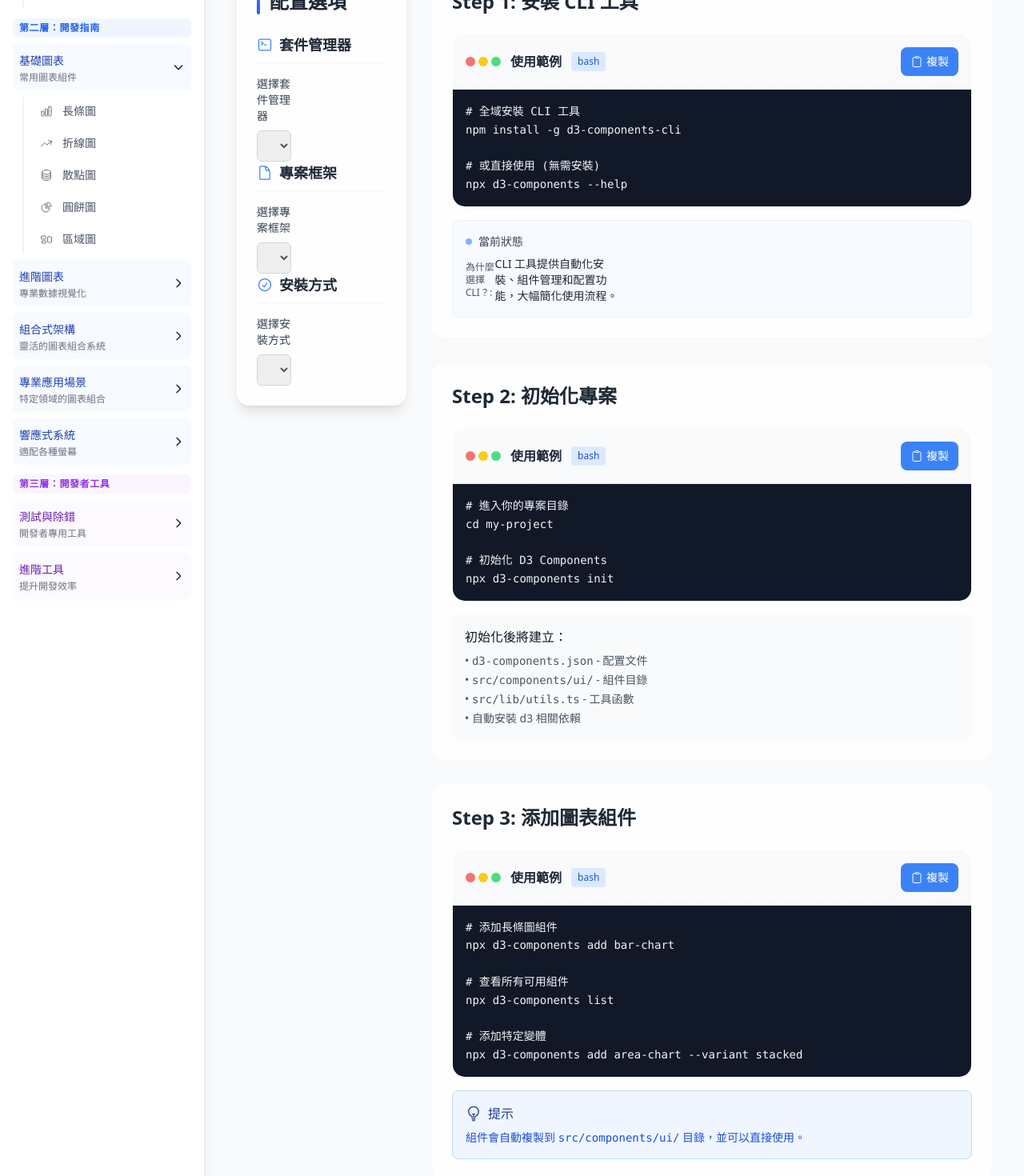
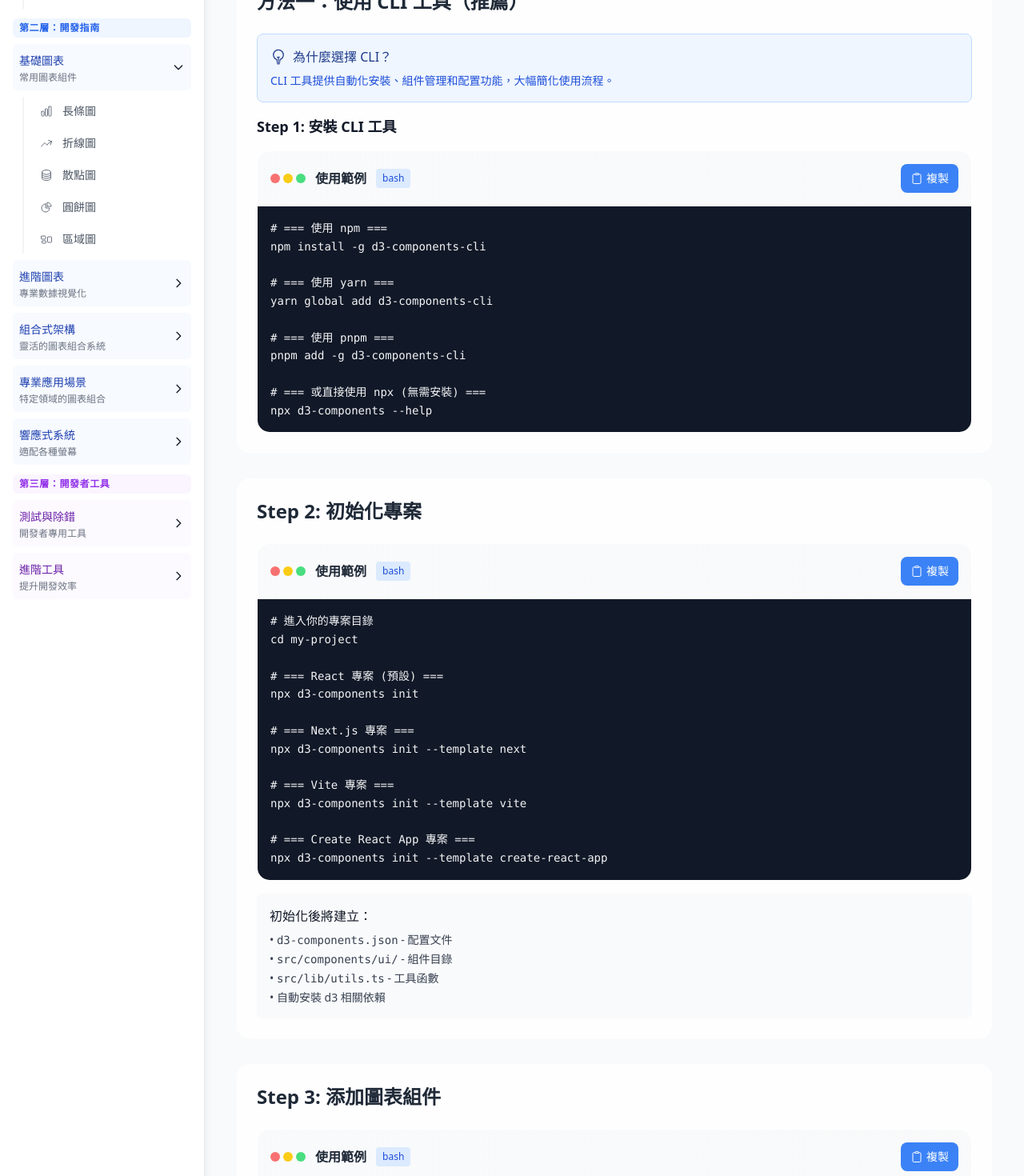
Before and after one commit to chiao-yyc/d3-components-library, a React (Vite) app in the folder demo/: page /installation in a window 1280 px wide. Shown: the part 320-1790 px from the top of the page at 80% size. Built offline with nearby package versions, Linux system fonts and the light colour scheme.

Commit message:
refactor: simplify InstallationGuide component by removing unused state and controls

```diff
--- a/demo/eslint-rules/require-demo-page-template.js
+++ b/demo/eslint-rules/require-demo-page-template.js
@@ -38,7 +38,7 @@ export default {
     let imports = [];
 
     // Pages exempt from this rule
-    const exemptPages = ['Home.tsx', 'Gallery.tsx', 'ChartsShowcase.tsx', 'BarChartDemoV2.tsx', 'DataProcessorTestDemo.tsx'];
+    const exemptPages = ['Home.tsx', 'Gallery.tsx', 'ChartsShowcase.tsx', 'BarChartDemoV2.tsx', 'DataProcessorTestDemo.tsx', 'InstallationGuide.tsx'];
     const currentPageFile = filename.split('/').pop();
 
     return {
--- a/demo/src/pages/InstallationGuide.tsx
+++ b/demo/src/pages/InstallationGuide.tsx
@@ -3,14 +3,10 @@
  * 提供詳細的安裝步驟、配置和使用說明
  */
 
-import { useState } from 'react'
 import { motion } from 'framer-motion'
 import {
   DemoPageTemplate,
   ContentSection,
-  ModernControlPanel,
-  ControlGroup,
-  SelectControl,
   CodeExample,
   StatusDisplay
 } from '../components/ui'
@@ -23,104 +19,39 @@ import {
 } from '@heroicons/react/24/outline'
 
 export default function InstallationGuide() {
-  const [packageManager, setPackageManager] = useState<'npm' | 'yarn' | 'pnpm'>('npm')
-  const [framework, setFramework] = useState<'react' | 'next' | 'vite' | 'create-react-app'>('react')
-  const [installMethod, setInstallMethod] = useState<'cli' | 'manual'>('cli')
-
-  const getInstallCommand = () => {
-    const commands = {
-      npm: 'npm install -g d3-components-cli',
-      yarn: 'yarn global add d3-components-cli',
-      pnpm: 'pnpm add -g d3-components-cli'
-    }
-    return commands[packageManager]
-  }
-
-  const getInitCommand = () => {
-    const base = 'd3-components init'
-    const templateFlag = framework !== 'react' ? ` --template ${framework}` : ''
-    return `npx ${base}${templateFlag}`
-  }
-
-  const getDependencyInstall = () => {
-    const commands = {
-      npm: 'npm install d3 @types/d3',
-      yarn: 'yarn add d3 @types/d3',
-      pnpm: 'pnpm add d3 @types/d3'
-    }
-    return commands[packageManager]
-  }
-
   return (
     <DemoPageTemplate
       title="安裝指南"
       description="完整的 D3 Components 安裝和設置教學"
     >
-      <div className="grid grid-cols-1 lg:grid-cols-4 gap-8">
-        {/* 控制面板 */}
-        <div className="lg:col-span-1">
-          <ModernControlPanel title="配置選項">
-            <ControlGroup title="套件管理器" icon={<CommandLineIcon className="w-5 h-5" />}>
-              <SelectControl
-                label="選擇套件管理器"
-                value={packageManager}
-                onChange={(value) => setPackageManager(value as typeof packageManager)}
-                options={[
-                  { value: 'npm', label: 'npm' },
-                  { value: 'yarn', label: 'Yarn' },
-                  { value: 'pnpm', label: 'pnpm' }
-                ]}
-              />
-            </ControlGroup>
-
-            <ControlGroup title="專案框架" icon={<DocumentIcon className="w-5 h-5" />}>
-              <SelectControl
-                label="選擇專案框架"
-                value={framework}
-                onChange={(value) => setFramework(value as typeof framework)}
-                options={[
-                  { value: 'react', label: 'React' },
-                  { value: 'next', label: 'Next.js' },
-                  { value: 'vite', label: 'Vite' },
-                  { value: 'create-react-app', label: 'Create React App' }
-                ]}
-              />
-            </ControlGroup>
-
-            <ControlGroup title="安裝方式" icon={<CheckCircleIcon className="w-5 h-5" />}>
-              <SelectControl
-                label="選擇安裝方式"
-                value={installMethod}
-                onChange={(value) => setInstallMethod(value as typeof installMethod)}
-                options={[
-                  { value: 'cli', label: 'CLI 工具 (推薦)' },
-                  { value: 'manual', label: '手動安裝' }
-                ]}
-              />
-            </ControlGroup>
-          </ModernControlPanel>
+      <div className="max-w-5xl mx-auto space-y-8">
+        {/* CLI 安裝流程 */}
+        <ContentSection title="方法一：使用 CLI 工具（推薦）">
+          <div className="space-y-4">
+            <div className="bg-blue-50 rounded-lg p-4 border border-blue-200 mb-4">
+              <h4 className="font-medium text-blue-900 mb-2 flex items-center gap-2">
+                <LightBulbIcon className="w-5 h-5" />
+                為什麼選擇 CLI？
+              </h4>
+              <p className="text-sm text-blue-700">
+                CLI 工具提供自動化安裝、組件管理和配置功能，大幅簡化使用流程。
+              </p>
             </div>
 
-        {/* 主要內容 */}
-        <div className="lg:col-span-3 space-y-8">
-          {installMethod === 'cli' ? (
-            <>
-              {/* CLI 安裝流程 */}
-              <ContentSection title="Step 1: 安裝 CLI 工具">
-                <div className="space-y-4">
+            <h3 className="text-lg font-semibold text-gray-900">Step 1: 安裝 CLI 工具</h3>
             <CodeExample
               language="bash"
-                    code={`# 全域安裝 CLI 工具
-${getInstallCommand()}
+              code={`# === 使用 npm ===
+npm install -g d3-components-cli
 
-# 或直接使用 (無需安裝)
+# === 使用 yarn ===
+yarn global add d3-components-cli
+
+# === 使用 pnpm ===
+pnpm add -g d3-components-cli
+
+# === 或直接使用 npx (無需安裝) ===
 npx d3-components --help`}
-                  />
-
-                  <StatusDisplay
-                    items={[
-                      { label: "為什麼選擇 CLI？", value: "CLI 工具提供自動化安裝、組件管理和配置功能，大幅簡化使用流程。" }
-                    ]}
             />
           </div>
         </ContentSection>
@@ -132,15 +63,24 @@ npx d3-components --help`}
               code={`# 進入你的專案目錄
 cd my-project
 
-# 初始化 D3 Components
-${getInitCommand()}`}
+# === React 專案 (預設) ===
+npx d3-components init
+
+# === Next.js 專案 ===
+npx d3-components init --template next
+
+# === Vite 專案 ===
+npx d3-components init --template vite
+
+# === Create React App 專案 ===
+npx d3-components init --template create-react-app`}
             />
 
-                  <div className="bg-gray-50 dark:bg-gray-800 rounded-lg p-4">
-                    <h4 className="font-medium text-gray-900 dark:text-gray-100 mb-2">
+            <div className="bg-gray-50 rounded-lg p-4">
+              <h4 className="font-medium text-gray-900 mb-2">
                 初始化後將建立：
               </h4>
-                    <ul className="text-sm text-gray-600 dark:text-gray-400 space-y-1">
+              <ul className="text-sm text-gray-700 space-y-1">
                 <li>• <code>d3-components.json</code> - 配置文件</li>
                 <li>• <code>src/components/ui/</code> - 組件目錄</li>
                 <li>• <code>src/lib/utils.ts</code> - 工具函數</li>
@@ -161,16 +101,15 @@ npx d3-components add bar-chart
 npx d3-components list
 
 # 添加特定變體
-npx d3-components add area-chart --variant stacked`}
+npx d3-components add area-chart --variant stacked
+
+# 一次添加多個組件
+npx d3-components add bar-chart line-chart pie-chart`}
             />
 
-                  <div className="bg-blue-50 dark:bg-blue-900/20 rounded-lg p-4 border border-blue-200 dark:border-blue-700">
-                    <h4 className="font-medium text-blue-900 dark:text-blue-100 mb-2 flex items-center gap-2">
-                      <LightBulbIcon className="w-5 h-5" />
-                      提示
-                    </h4>
-                    <p className="text-sm text-blue-700 dark:text-blue-300">
-                      組件會自動複製到 <code>src/components/ui/</code> 目錄，並可以直接使用。
+            <div className="bg-blue-50 rounded-lg p-4 border border-blue-200">
+              <p className="text-sm text-blue-700">
+                💡 組件會自動複製到 <code>src/components/ui/</code> 目錄，並可以直接使用。
               </p>
             </div>
           </div>
@@ -207,32 +146,40 @@ function MyChart() {
 
             <StatusDisplay
               items={[
-                      { label: "狀態", value: "安裝完成！" },
-                      { label: "訊息", value: "組件已成功添加到你的專案中" }
+                { label: "狀態", value: "安裝完成！", color: "#10b981" },
+                { label: "訊息", value: "組件已成功添加到你的專案中", color: "#3b82f6" }
               ]}
             />
           </div>
         </ContentSection>
-            </>
-          ) : (
-            <>
+
         {/* 手動安裝流程 */}
-              <ContentSection title="手動安裝">
+        <div className="border-t-2 border-gray-200 pt-8">
+          <ContentSection title="方法二：手動安裝（進階）">
             <div className="space-y-4">
+              <div className="bg-yellow-50 rounded-lg p-4 border border-yellow-200 mb-4">
+                <p className="text-sm text-yellow-700">
+                  ⚠️ 手動安裝需要額外配置 Tailwind CSS 和路徑映射，建議使用 CLI 工具。
+                </p>
+              </div>
+
+              <h3 className="text-lg font-semibold text-gray-900">安裝依賴</h3>
               <CodeExample
                 language="bash"
-                    code={`# 安裝核心依賴
-${getDependencyInstall()}
+                code={`# === 使用 npm ===
+npm install d3 @types/d3
+npm install -D tailwindcss postcss autoprefixer
+npx tailwindcss init -p
 
-# 安裝 Tailwind CSS (如果尚未安裝)
-${packageManager} install -D tailwindcss postcss autoprefixer
+# === 使用 yarn ===
+yarn add d3 @types/d3
+yarn add -D tailwindcss postcss autoprefixer
+npx tailwindcss init -p
+
+# === 使用 pnpm ===
+pnpm add d3 @types/d3
+pnpm add -D tailwindcss postcss autoprefixer
 npx tailwindcss init -p`}
-                  />
-
-                  <StatusDisplay
-                    items={[
-                      { label: "注意事項", value: "手動安裝需要額外配置 Tailwind CSS 和路徑映射" }
-                    ]}
               />
             </div>
           </ContentSection>
@@ -253,13 +200,51 @@ npx tailwindcss init -p`}
               />
             </div>
           </ContentSection>
-            </>
-          )}
 
-          <ContentSection title="在代碼中使用">
+          <ContentSection title="配置 Tailwind CSS">
             <div className="space-y-4">
               <CodeExample
-                title="完整範例"
+                title="tailwind.config.js"
+                language="javascript"
+                code={`module.exports = {
+  content: [
+    "./src/**/*.{js,jsx,ts,tsx}",
+  ],
+  theme: {
+    extend: {},
+  },
+  plugins: [],
+}`}
+              />
+            </div>
+          </ContentSection>
+
+          <ContentSection title="複製組件文件">
+            <div className="space-y-4">
+              <p className="text-sm text-gray-700">
+                從 GitHub registry 目錄複製所需的組件到你的專案 <code>src/components/ui/</code> 目錄。
+              </p>
+              <CodeExample
+                language="bash"
+                code={`# 使用 git sparse-checkout 只下載特定組件
+git clone --depth 1 --filter=blob:none --sparse \\
+  https://github.com/yangyachiao/d3-components.git
+cd d3-components
+git sparse-checkout set registry/components/basic/bar-chart
+
+# 然後複製到你的專案
+cp -r registry/components/basic/bar-chart \\
+      /path/to/your-project/src/components/ui/bar-chart`}
+              />
+            </div>
+          </ContentSection>
+        </div>
+
+        {/* 使用範例 */}
+        <ContentSection title="完整使用範例">
+          <div className="space-y-4">
+            <CodeExample
+              title="Dashboard 範例"
               language="tsx"
               code={`import { BarChart } from '@/components/ui/bar-chart'
 import { LineChart } from '@/components/ui/line-chart'
@@ -302,13 +287,14 @@ export default function Dashboard() {
           </div>
         </ContentSection>
 
+        {/* 故障排除 */}
         <ContentSection title="故障排除">
           <div className="space-y-6">
-              <div className="bg-yellow-50 dark:bg-yellow-900/20 rounded-lg p-4 border border-yellow-200 dark:border-yellow-700">
-                <h4 className="font-medium text-yellow-900 dark:text-yellow-100 mb-2">
+            <div className="bg-yellow-50 rounded-lg p-4 border border-yellow-200">
+              <h4 className="font-medium text-yellow-900 mb-2">
                 Q: 安裝時出現權限錯誤？
               </h4>
-                <p className="text-sm text-yellow-700 dark:text-yellow-300 mb-2">
+              <p className="text-sm text-yellow-700 mb-2">
                 A: 檢查 Node.js 版本是否 &gt;= 18，並確保網路連線正常。
               </p>
               <CodeExample
@@ -316,36 +302,42 @@ export default function Dashboard() {
                 code={`# 檢查 Node 版本
 node --version
 
-# 使用 sudo (macOS/Linux)
-sudo ${getInstallCommand()}
+# === macOS/Linux 使用 sudo ===
+sudo npm install -g d3-components-cli
 
-# 或使用 npx 避免全域安裝
+# === 或使用 npx 避免全域安裝 ===
 npx d3-components init`}
               />
             </div>
 
-              <div className="bg-red-50 dark:bg-red-900/20 rounded-lg p-4 border border-red-200 dark:border-red-700">
-                <h4 className="font-medium text-red-900 dark:text-red-100 mb-2">
+            <div className="bg-red-50 rounded-lg p-4 border border-red-200">
+              <h4 className="font-medium text-red-900 mb-2">
                 Q: TypeScript 報錯找不到模組？
               </h4>
-                <p className="text-sm text-red-700 dark:text-red-300 mb-2">
+              <p className="text-sm text-red-700 mb-2">
                 A: 確保已正確配置路徑映射和安裝類型定義。
               </p>
               <CodeExample
                 language="bash"
-                  code={`# 安裝類型定義
-${packageManager} install --save-dev @types/d3
+                code={`# === 使用 npm ===
+npm install --save-dev @types/d3
+
+# === 使用 yarn ===
+yarn add -D @types/d3
+
+# === 使用 pnpm ===
+pnpm add -D @types/d3
 
 # 檢查 tsconfig.json 路徑映射
 cat tsconfig.json | grep -A 5 paths`}
               />
             </div>
 
-              <div className="bg-blue-50 dark:bg-blue-900/20 rounded-lg p-4 border border-blue-200 dark:border-blue-700">
-                <h4 className="font-medium text-blue-900 dark:text-blue-100 mb-2">
+            <div className="bg-blue-50 rounded-lg p-4 border border-blue-200">
+              <h4 className="font-medium text-blue-900 mb-2">
                 Q: 圖表樣式不正確？
               </h4>
-                <p className="text-sm text-blue-700 dark:text-blue-300 mb-2">
+              <p className="text-sm text-blue-700 mb-2">
                 A: 檢查 Tailwind CSS 配置是否正確載入。
               </p>
               <CodeExample
@@ -359,57 +351,55 @@ cat tailwind.config.js`}
             </div>
           </div>
         </ContentSection>
-        </div>
-      </div>
 
-      <div className="mt-12">
+        {/* 下一步 */}
         <ContentSection title="下一步">
           <div className="grid grid-cols-1 md:grid-cols-3 gap-6">
             <motion.div
               whileHover={{ scale: 1.02 }}
-              className="bg-gradient-to-br from-blue-50 to-blue-100 dark:from-blue-900/20 dark:to-blue-800/20 rounded-lg p-6 cursor-pointer border border-blue-200 dark:border-blue-700"
-              onClick={() => window.location.href = '/gallery'}
+              className="bg-gradient-to-br from-blue-50 to-blue-100 rounded-lg p-6 cursor-pointer border border-blue-200"
+              onClick={() => window.location.href = '/charts-showcase'}
             >
-              <div className="text-blue-600 dark:text-blue-400 mb-3">
+              <div className="text-blue-600 mb-3">
                 <RocketLaunchIcon className="w-8 h-8" />
               </div>
-              <h3 className="font-semibold text-blue-900 dark:text-blue-100 mb-2">
-                探索圖表庫
+              <h3 className="font-semibold text-blue-900 mb-2">
+                圖表總覽館
               </h3>
-              <p className="text-sm text-blue-700 dark:text-blue-300">
-                查看各種圖表的互動式範例和使用方法
+              <p className="text-sm text-blue-700">
+                一頁瀏覽所有圖表類型，快速了解視覺效果
               </p>
             </motion.div>
 
             <motion.div
               whileHover={{ scale: 1.02 }}
-              className="bg-gradient-to-br from-green-50 to-green-100 dark:from-green-900/20 dark:to-green-800/20 rounded-lg p-6 cursor-pointer border border-green-200 dark:border-green-700"
-              onClick={() => window.open('https://github.com/yangyachiao/d3-components/tree/main/docs', '_blank')}
+              className="bg-gradient-to-br from-green-50 to-green-100 rounded-lg p-6 cursor-pointer border border-green-200"
+              onClick={() => window.location.href = '/gallery'}
             >
-              <div className="text-green-600 dark:text-green-400 mb-3">
-                <DocumentIcon className="w-8 h-8" />
+              <div className="text-green-600 mb-3">
+                <CommandLineIcon className="w-8 h-8" />
               </div>
-              <h3 className="font-semibold text-green-900 dark:text-green-100 mb-2">
-                完整文檔
+              <h3 className="font-semibold text-green-900 mb-2">
+                互動實驗室
               </h3>
-              <p className="text-sm text-green-700 dark:text-green-300">
-                查閱 docs/ 目錄中的 API 參考、最佳實踐和詳細指南
+              <p className="text-sm text-green-700">
+                互動式調整圖表參數，即時預覽效果
               </p>
             </motion.div>
 
             <motion.div
               whileHover={{ scale: 1.02 }}
-              className="bg-gradient-to-br from-purple-50 to-purple-100 dark:from-purple-900/20 dark:to-purple-800/20 rounded-lg p-6 cursor-pointer border border-purple-200 dark:border-purple-700"
-              onClick={() => window.open('https://github.com/yangyachiao/d3-components/blob/main/docs/BEST_PRACTICES.md', '_blank')}
+              className="bg-gradient-to-br from-purple-50 to-purple-100 rounded-lg p-6 cursor-pointer border border-purple-200"
+              onClick={() => window.open('https://github.com/yangyachiao/d3-components/tree/main/docs', '_blank')}
             >
-              <div className="text-purple-600 dark:text-purple-400 mb-3">
-                <CheckCircleIcon className="w-8 h-8" />
+              <div className="text-purple-600 mb-3">
+                <DocumentIcon className="w-8 h-8" />
               </div>
-              <h3 className="font-semibold text-purple-900 dark:text-purple-100 mb-2">
-                最佳實踐
+              <h3 className="font-semibold text-purple-900 mb-2">
+                完整文檔
               </h3>
-              <p className="text-sm text-purple-700 dark:text-purple-300">
-                了解如何高效使用 D3 Components 的最佳做法
+              <p className="text-sm text-purple-700">
+                查閱 API 參考、最佳實踐和進階指南
               </p>
             </motion.div>
           </div>
```
Lines whose indentation alone changed are shown as unchanged.
